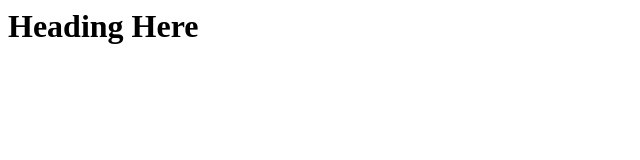
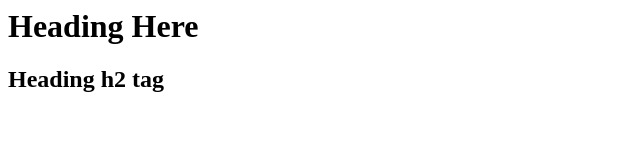
Before and after one commit to tmaja2020/myappsample, a plain HTML site: page index.html in a window 1280 px wide. Shown: the whole page, without its empty margins (0-640 px from the left). Drawn offline with Linux system fonts and the light colour scheme.

Commit message:
git review 3

```diff
--- a/index.html
+++ b/index.html
@@ -4,6 +4,7 @@
     <title>My App</title>
     <body>
        <h1>Heading Here</h1>
+       <h2>Heading h2 tag</h2>
     </body>
 </head>
 </html>
```
